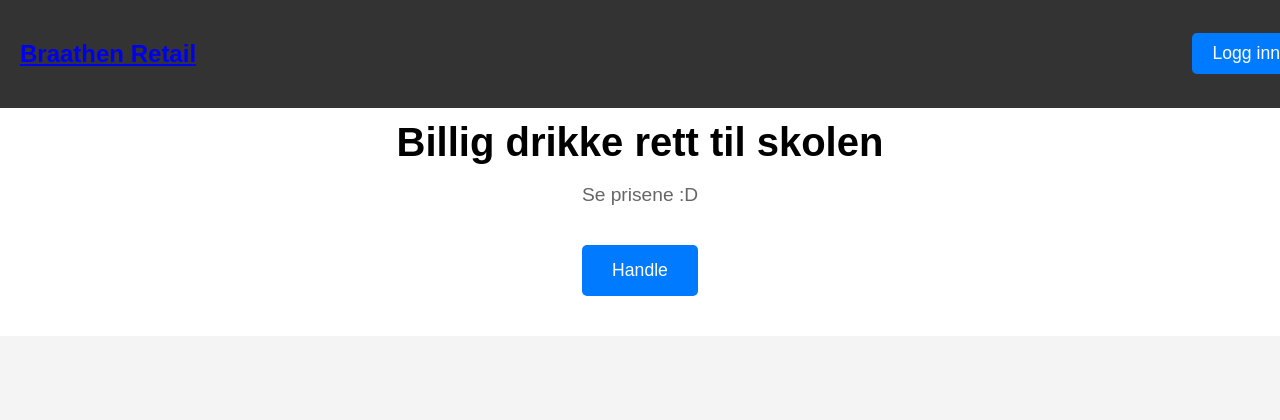
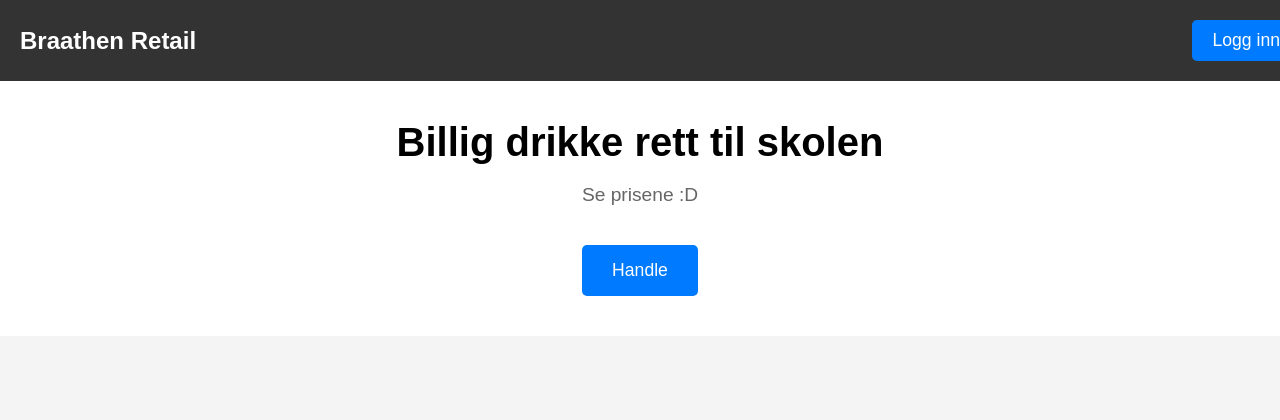
Before and after one commit to SanderCBraathen/arsoppgave, a Flask app: page / in a window 1280 px wide. Shown: the top 420 px of the page. Run offline with Flask 3, Linux system fonts and the light colour scheme.

Commit message:
fixed css for title

```diff
--- a/static/style.css
+++ b/static/style.css
@@ -139,3 +139,11 @@ button.cta-button {
     padding: 40px;
     background-color: #fff;
 }
+.title-link {
+    color: inherit;
+    text-decoration: none;
+    cursor: default;
+}
+.title-link h2 {
+    margin: 0;
+}
```
Also changed, not shown: other_files/dokumentasjon.md (+4 -0 lines).
